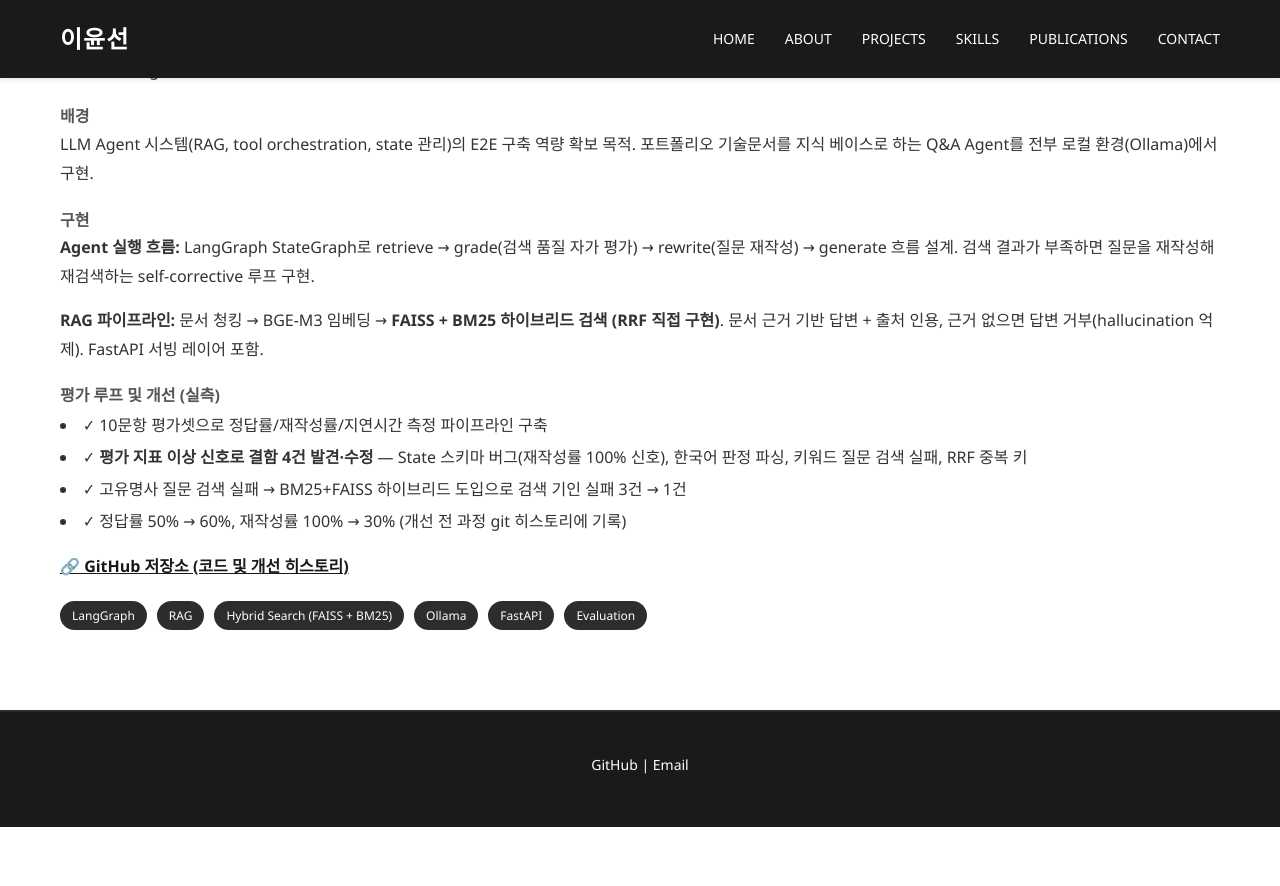
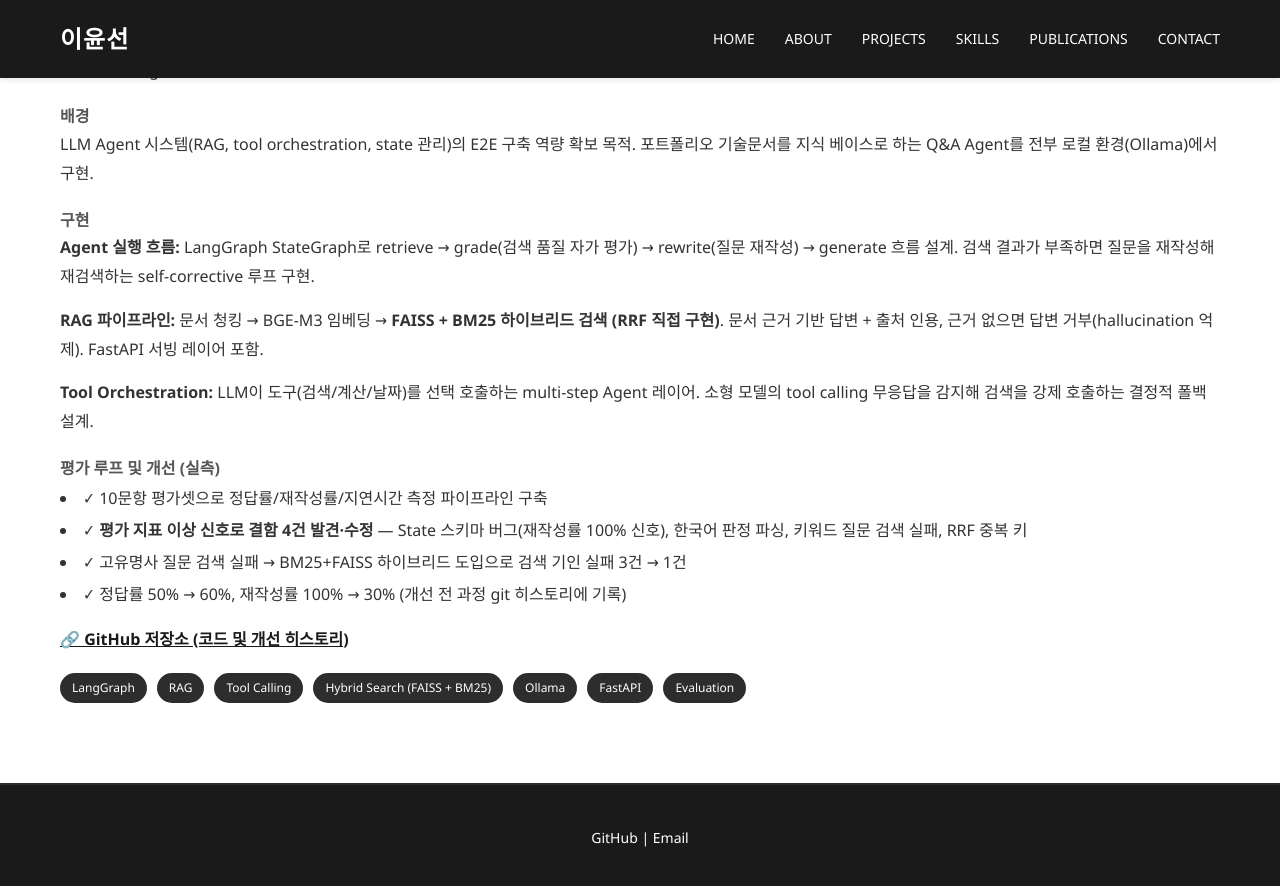
Before and after one commit to ckc5800/ckc5800.github.io, a Jekyll site: the page built from projects.html, in a window 1280 px wide and 900 px high, scrolled down 9788 px. Shown: the top 886 px of the window. Built offline with Jekyll 4.4.1, drawn with Linux system fonts in a browser that asks for light colours; before the commit the page ends 10615 px from its top, so only the background shows below that.

Commit message:
Add tool orchestration to RAG project description

```diff
--- a/projects.html
+++ b/projects.html
@@ -373,6 +373,7 @@ title: Projects
     <h4 style="margin-top: 20px; color: #555;">구현</h4>
     <p><strong>Agent 실행 흐름:</strong> LangGraph StateGraph로 retrieve → grade(검색 품질 자가 평가) → rewrite(질문 재작성) → generate 흐름 설계. 검색 결과가 부족하면 질문을 재작성해 재검색하는 self-corrective 루프 구현.</p>
     <p><strong>RAG 파이프라인:</strong> 문서 청킹 → BGE-M3 임베딩 → <strong>FAISS + BM25 하이브리드 검색 (RRF 직접 구현)</strong>. 문서 근거 기반 답변 + 출처 인용, 근거 없으면 답변 거부(hallucination 억제). FastAPI 서빙 레이어 포함.</p>
+    <p><strong>Tool Orchestration:</strong> LLM이 도구(검색/계산/날짜)를 선택 호출하는 multi-step Agent 레이어. 소형 모델의 tool calling 무응답을 감지해 검색을 강제 호출하는 결정적 폴백 설계.</p>
 
     <h4 style="margin-top: 20px; color: #555;">평가 루프 및 개선 (실측)</h4>
     <ul style="list-style-position: inside; line-height: 2;">
@@ -387,6 +388,7 @@ title: Projects
     <div class="tech-tags" style="margin-top: 20px;">
         <span class="tech-tag">LangGraph</span>
         <span class="tech-tag">RAG</span>
+        <span class="tech-tag">Tool Calling</span>
         <span class="tech-tag">Hybrid Search (FAISS + BM25)</span>
         <span class="tech-tag">Ollama</span>
         <span class="tech-tag">FastAPI</span>
```
